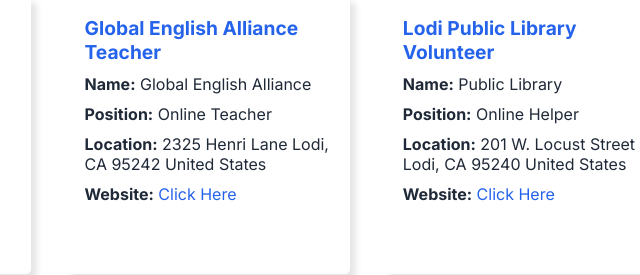
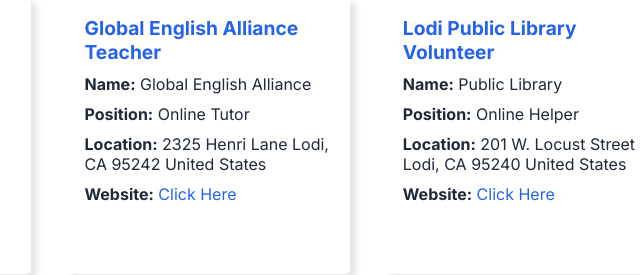
Before and after one commit to mwaoi/VoluntHero, a plain HTML site: page forum.html in a window 1280 px wide. Shown: the part 299-574 px from the top of the page, 592-1232 px from the left. Drawn offline with Linux system fonts and the light colour scheme.

Commit message:
Update forum.html
testing commit

```diff
--- a/forum.html
+++ b/forum.html
@@ -541,7 +541,7 @@
         <div class="card-body">
           <ul>
             <li><strong>Name:</strong> Global English Alliance </li>
-            <li><strong>Position:</strong> Online Teacher</li>
+            <li><strong>Position:</strong> Online Tutor</li>
             <li><strong>Location:</strong> 2325 Henri Lane
               Lodi, CA 95242
               United States
```
